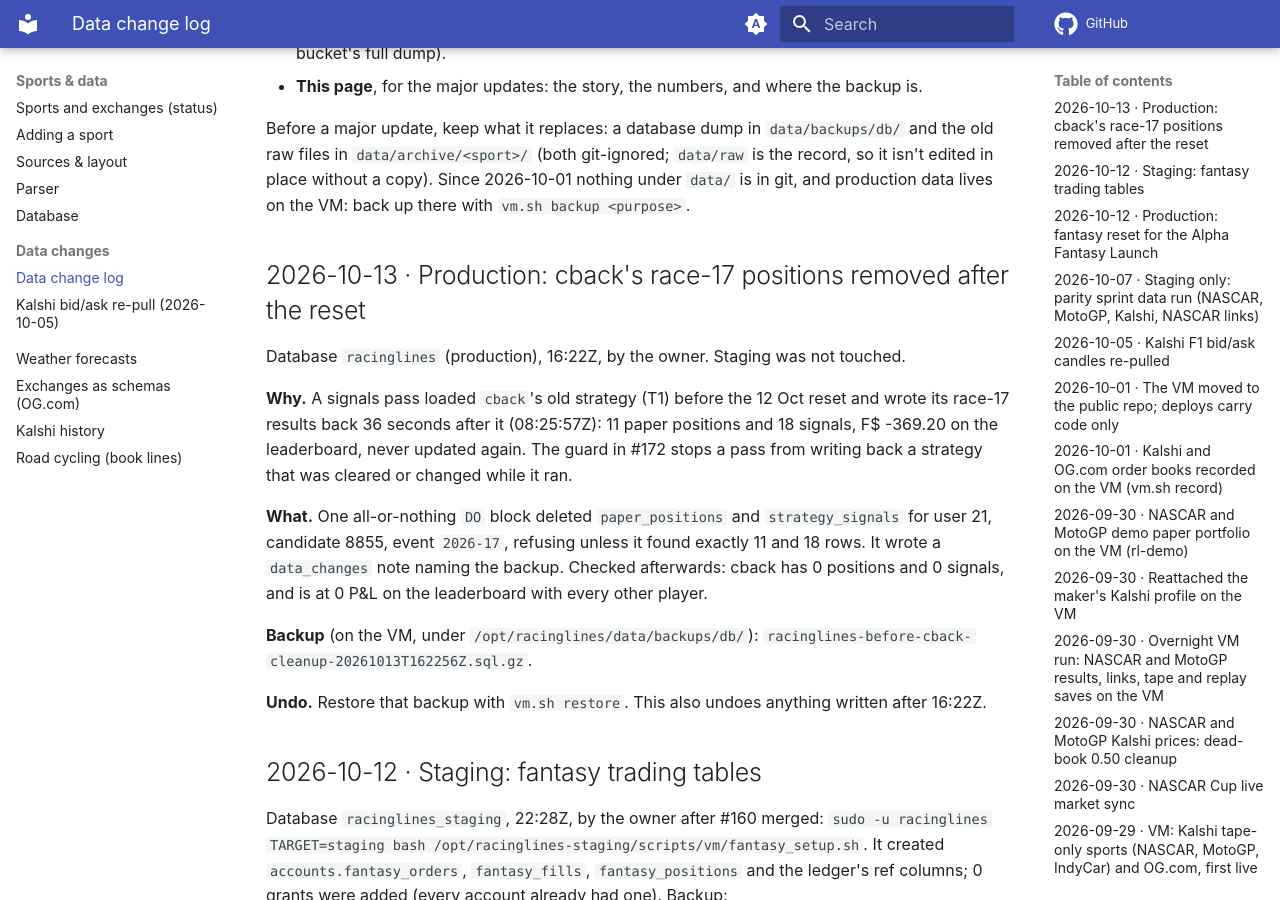
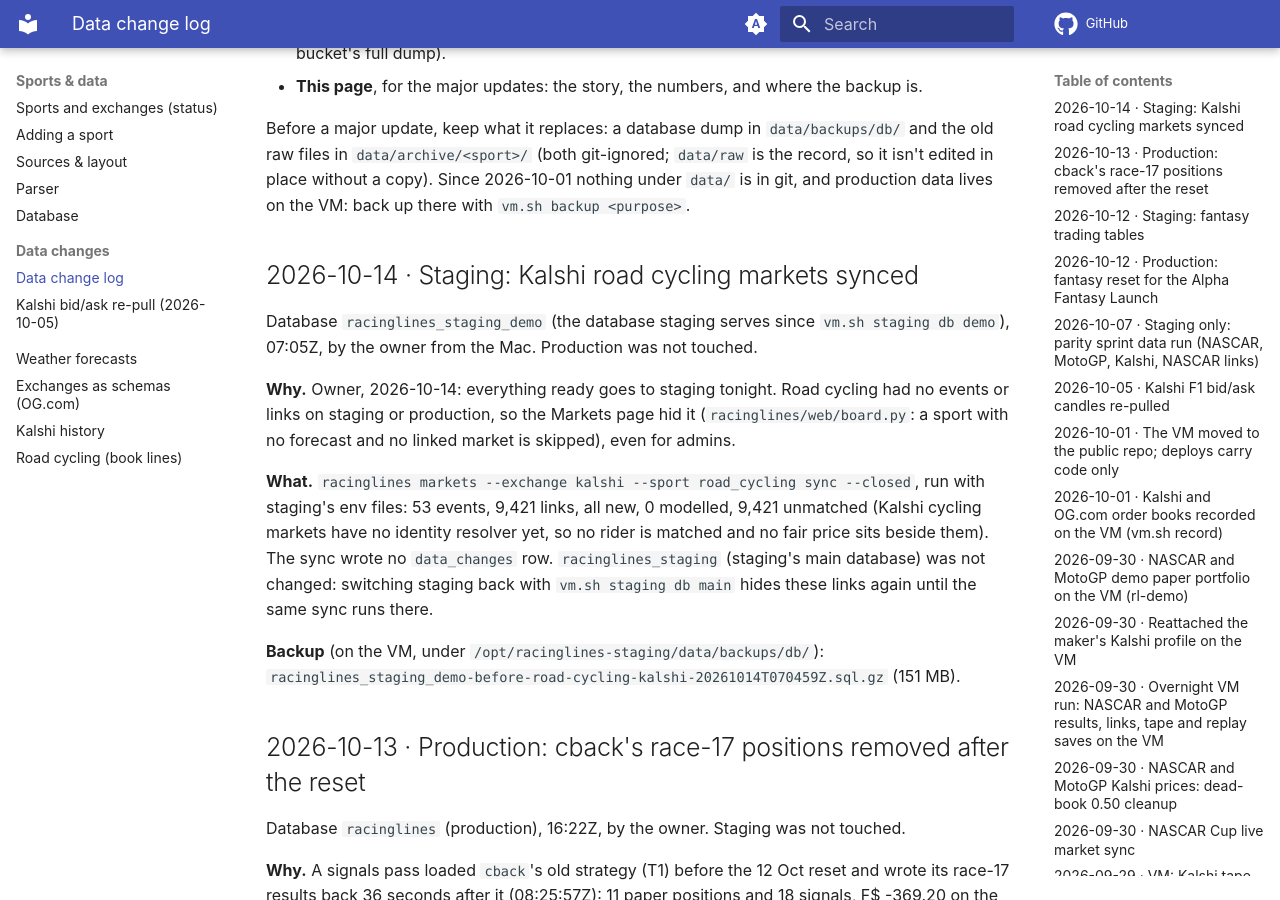
Before and after one commit to lalligagger/racinglines-public, an MkDocs documentation site: the page built from docs/data-changes.md, in a window 1280 px wide and 900 px high, scrolled down 398 px. Built offline with MkDocs 1.6.1 and Material for MkDocs 9.7.7, drawn with Linux system fonts in a browser that asks for light colours; comment, search, counter and statistics services are not loaded.

Commit message:
Data-change log: Kalshi road cycling sync on staging's demo database, with its backup
Co-Authored-By: Claude Opus 5.5 (1M context) <noreply@anthropic.com>
Claude-Session: https://claude.ai/code/session_01B4bZSH6HgnabwFMYYqxDhe

```diff
--- a/docs/data-changes.md
+++ b/docs/data-changes.md
@@ -14,6 +14,24 @@ Before a major update, keep what it replaces: a database dump in `data/backups/d
 files in `data/archive/<sport>/` (both git-ignored; `data/raw` is the record, so it isn't edited in place
 without a copy). Since 2026-10-01 nothing under `data/` is in git, and production data lives on the VM: back up
 there with `vm.sh backup <purpose>`.
+
+## 2026-10-14 · Staging: Kalshi road cycling markets synced
+
+Database `racinglines_staging_demo` (the database staging serves since `vm.sh staging db demo`), 07:05Z, by the owner
+from the Mac. Production was not touched.
+
+**Why.** Owner, 2026-10-14: everything ready goes to staging tonight. Road cycling had no events or links on staging
+or production, so the Markets page hid it (`racinglines/web/board.py`: a sport with no forecast and no linked market
+is skipped), even for admins.
+
+**What.** `racinglines markets --exchange kalshi --sport road_cycling sync --closed`, run with staging's env files:
+53 events, 9,421 links, all new, 0 modelled, 9,421 unmatched (Kalshi cycling markets have no identity resolver yet,
+so no rider is matched and no fair price sits beside them). The sync wrote no `data_changes` row. `racinglines_staging`
+(staging's main database) was not changed: switching staging back with `vm.sh staging db main` hides these links again
+until the same sync runs there.
+
+**Backup** (on the VM, under `/opt/racinglines-staging/data/backups/db/`):
+`racinglines_staging_demo-before-road-cycling-kalshi-20261014T070459Z.sql.gz` (151 MB).
 
 ## 2026-10-13 · Production: cback's race-17 positions removed after the reset
 
```
